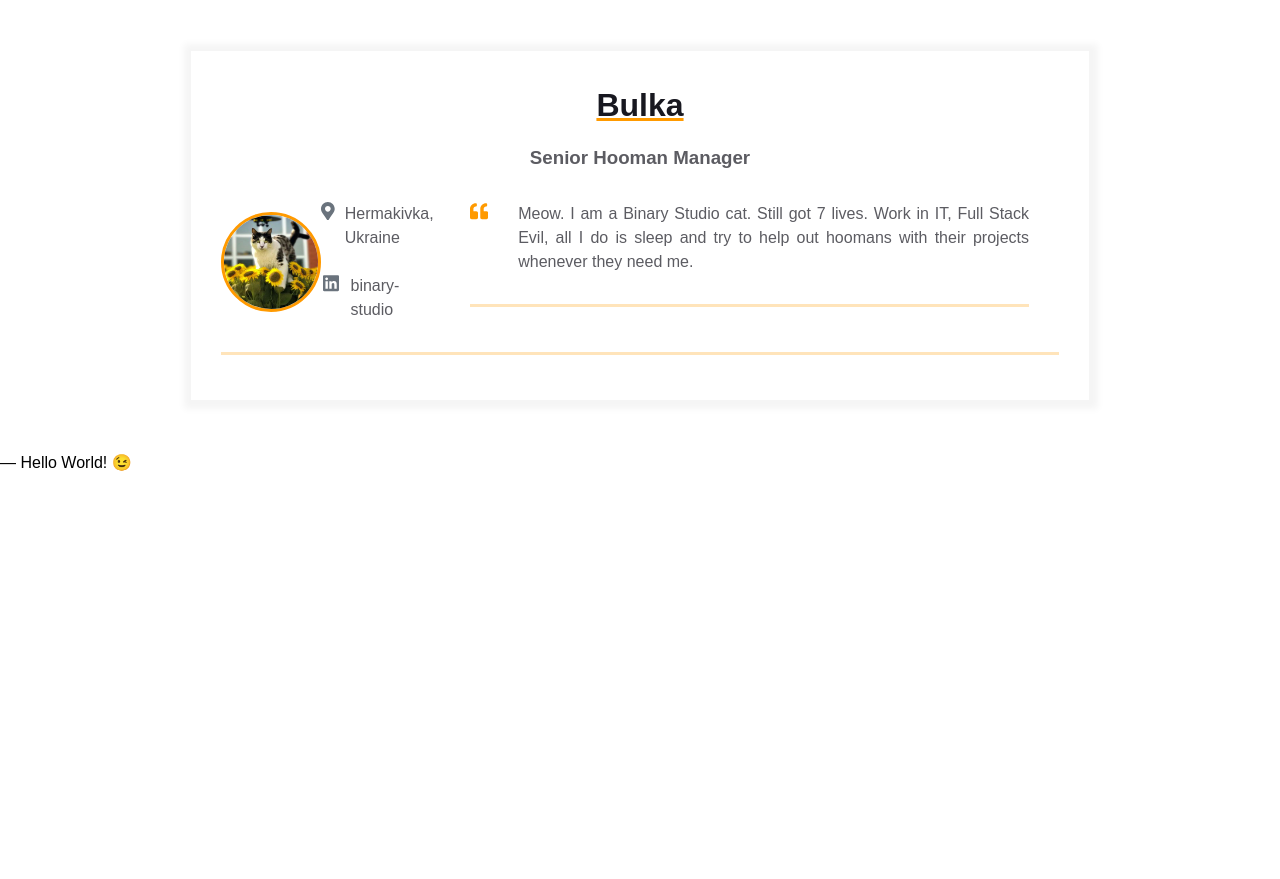
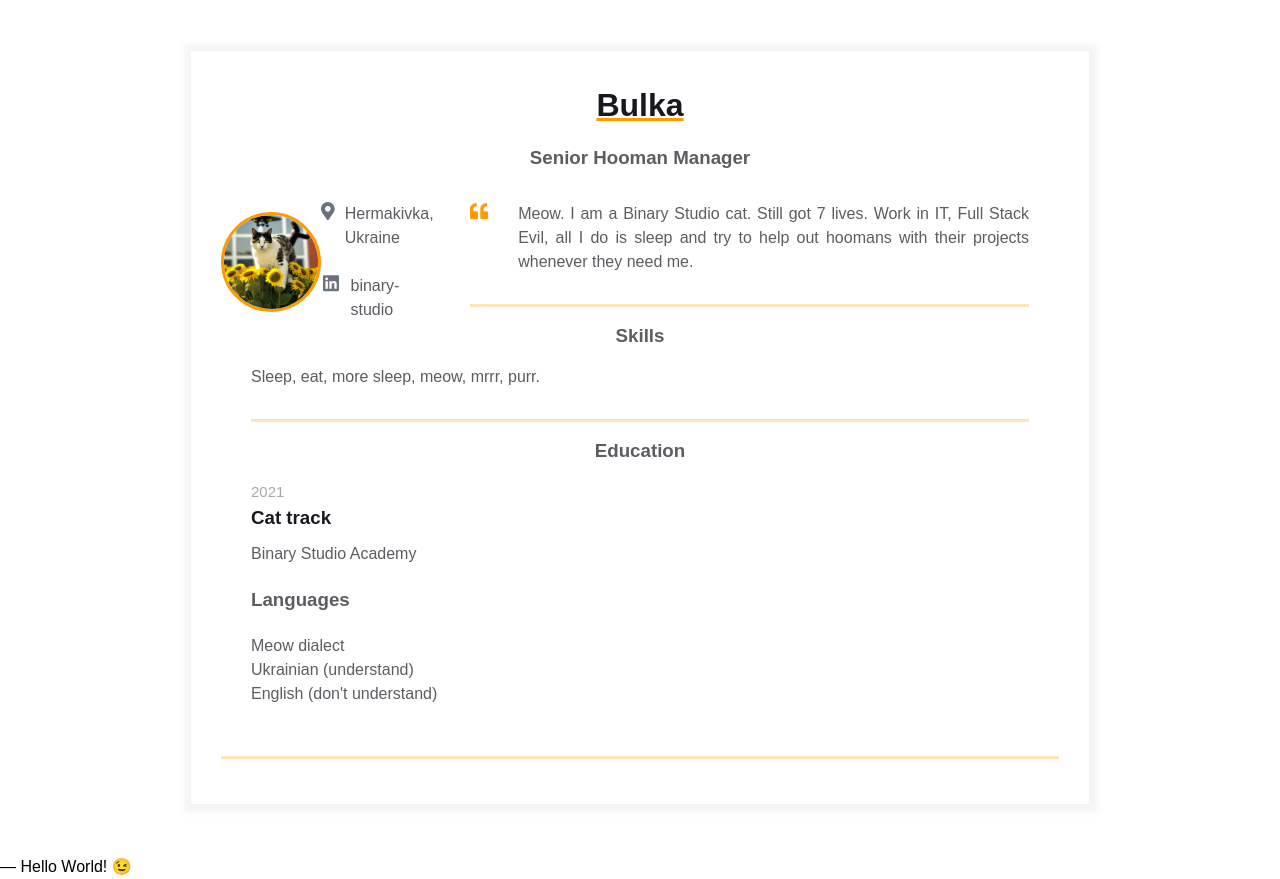
Before and after one commit to VolodumurLesyuk/homepage, a plain HTML site: page index.html in a window 1280 px wide. Before the commit the page ends 800 px from the top, so only its background shows below. Drawn offline with Linux system fonts and the light colour scheme.

Commit message:
Add Skills block and educations

```diff
--- a/index.html
+++ b/index.html
@@ -60,6 +60,38 @@
                     </div>
                   </div>
               </div>
+              <div class="container">
+                <div class="resume__block">
+                  <div class="skills">
+                    <h3 class="skills__header">Skills</h3>
+                    <p class="skills__text">Sleep, eat, more sleep, meow, mrrr, purr. </p>
+                  </div>
+                </div>
+                <div class="additional-info fv">
+                  <div class="additional-info__education">
+                    <h3 class="skills__header">Education</h3>
+                    <div class="additional-info__education-university">
+                      <span class="additional-info__education-university-durability">2021</span>
+                      <h3 class="additional-info__education-university-speciality">Cat track</h3>
+                      <p class="additional-info__education-university-name">Binary Studio Academy</p>
+                    </div>
+                  </div>
+
+                  <div class="additional-info__languages">
+                    <h3 class="additional-info__languages-header">Languages</h3>
+                    <p class="additional-info__languages-item">
+                      Meow dialect
+                    </p>
+                    <p class="additional-info__languages-item">
+                      Ukrainian (understand)
+                    </p>
+                    <p class="additional-info__languages-item">
+                      English (don't understand)
+                    </p>
+                  </div>
+                </div>
+              </div>
+
             </div>
           </div>
         </div>
```
